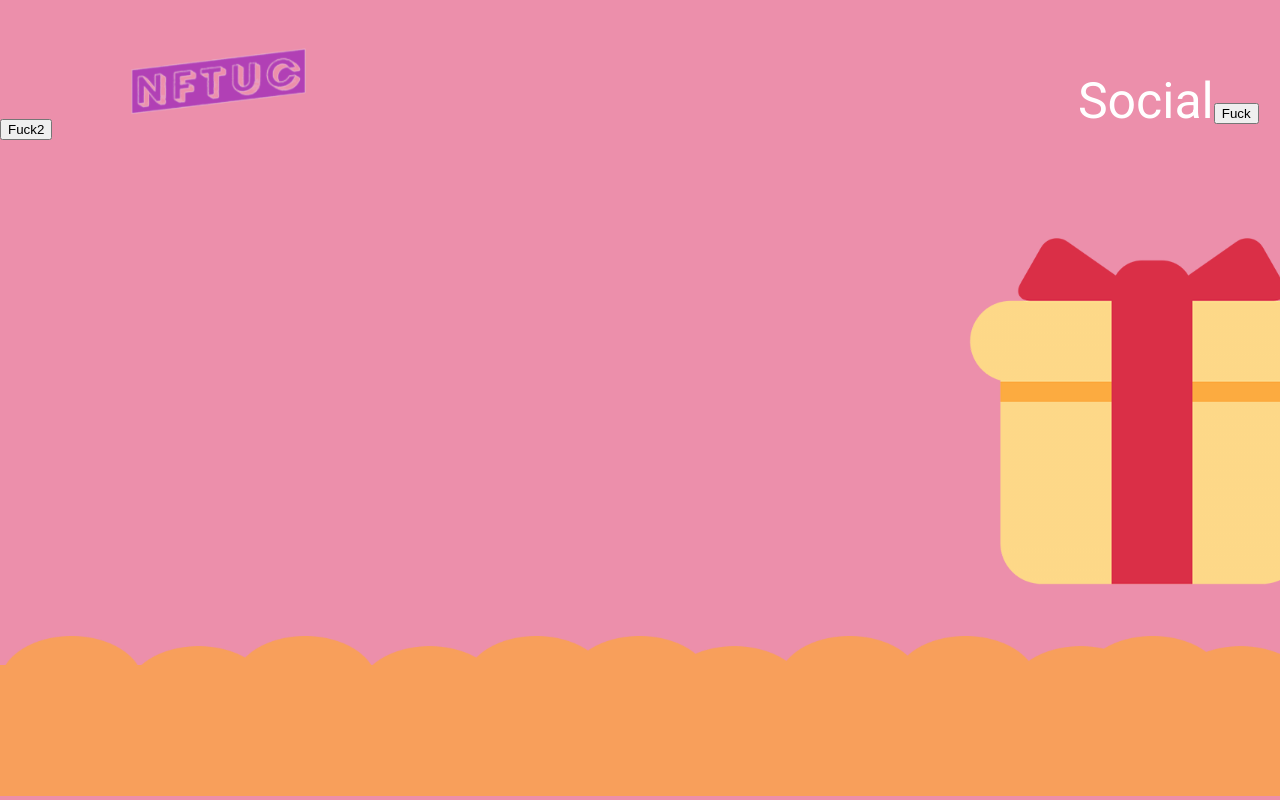
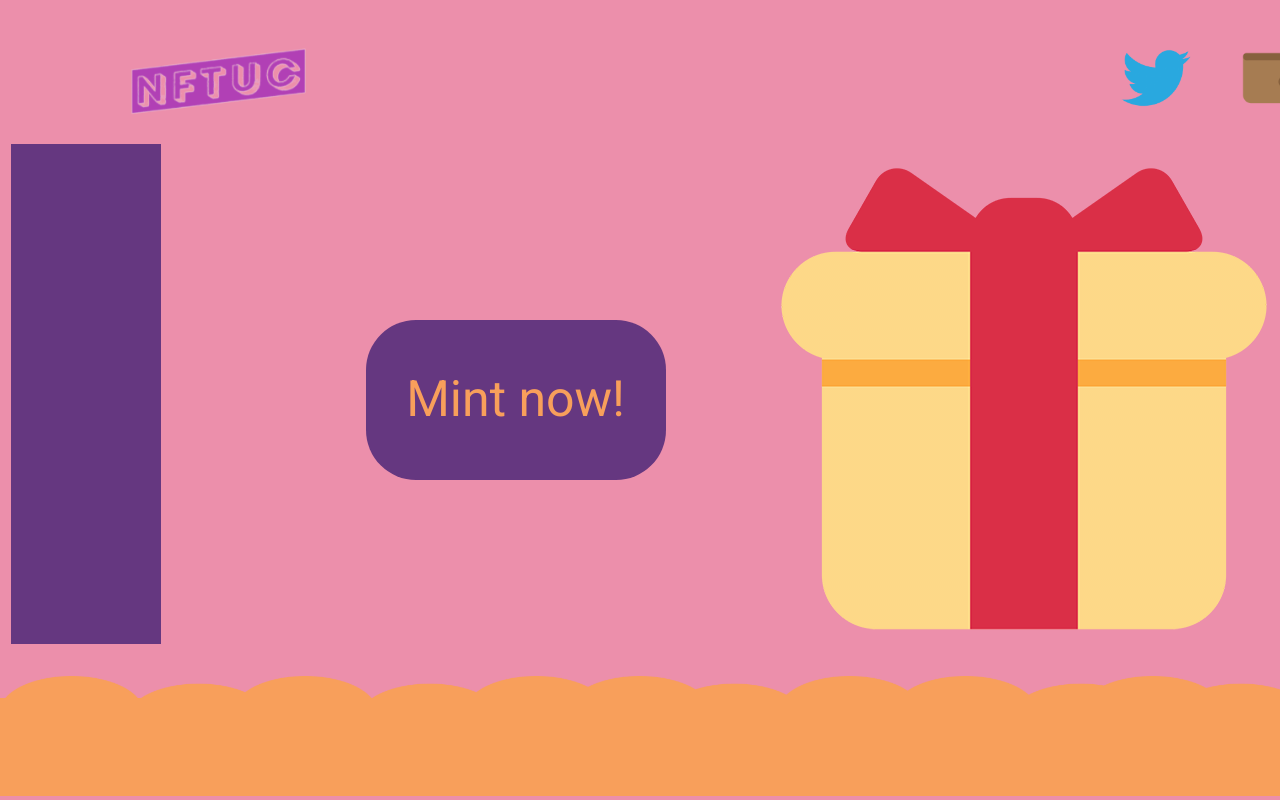
Before and after one commit to joellje/BlockchainInnovationPitch, a React (Create React App) app: page /landing in a window 1280 px wide. Built offline with nearby package versions, Linux system fonts and the light colour scheme.

Commit message:
landing page

```diff
--- a/src/pages/landingPage.css
+++ b/src/pages/landingPage.css
@@ -7,32 +7,37 @@
 .pseudobar{
     padding-top: 3%;
     height: 10vh;
+    display: flex;
+    flex-direction: row;
+    align-items: center;
 }
 .logo{
     height: 100%;
 }
 .logoholder{
+    height: 100%;
     margin-left: 10%;
 }
 .social{
-    color: white;
     display: inline;
-    margin-left: 60%;
-    font-size: 50px;
-    font-family: 'Roboto', sans-serif;
-
+    margin-left: 63%;
+    height: 100%;
+}
+.socialbutt{
+    height: 100%;
+}
+.socialbutt:hover{
+    cursor: pointer;
 }
 .body{
-    margin-top: 20vh;
-    display: inline;
+    margin-top: 2%;
+    display: flex;
+    flex-direction: row;
+    align-items: center;
+    justify-content: end;
+    padding-left: 0;
 }
-.gift{
-    margin-top: 10vh;
-    z-index: -1;
-    width:30%;
-    margin-left: 75%;
-    display: inline;
-}
+
 .party{
     position: absolute;
     bottom:0;
@@ -41,5 +46,49 @@
 }
 .partyimg{
     width: 100vw;
-    height: 20vh;
+    height: 15vh;
 }
+
+.wallet{
+    display: inline;
+    margin-left: 2%;
+    height: 100%;
+}
+
+.walletbutt{
+    margin-top: 1%;
+    height: 112%;
+}
+.walletbutt:hover{
+    cursor: pointer;
+}
+.mint{
+    width:300px;
+    height: 110px;
+    background-color: #653780;
+    border: none;
+    border-radius: 50px;
+    text-align: center;
+    padding-top:50px;
+    font-family: 'Roboto', sans-serif;
+    font-size: 50px;
+    color: #F89F5B;
+    margin-right: 8%;
+
+}
+.mint:hover{
+    background-color: #2f0846;
+    cursor: pointer;
+}
+
+.gift{
+    margin-left: 0%;
+}
+.panel{
+    height: 500px;
+    width: 150px;
+    background-color: #653780;
+    margin-right: 16%;
+    align-self: flex-start;
+    z-index: 2;
+}
--- a/src/pages/landingPage.js
+++ b/src/pages/landingPage.js
@@ -4,6 +4,8 @@ import logo from "../assets/nftuc.png";
 import gift from "../assets/giftEmoji.png"
 import party from "../assets/party.png"
 import {Button} from "react-bootstrap"
+import twitter from "../assets/twitter.png"
+import wallet from "../assets/wallet.png"
 export default function landingPage() {
   return (
     <div className="mainpage">
@@ -11,17 +13,20 @@ export default function landingPage() {
           <span className="logoholder">
             <img src={logo} className="logo"/>
           </span>
-            <div className="social">
-              Social
-            </div>
-            <Button variant="primary">
-              Fuck
-            </Button>{' '}
+          <div className="social">
+            <img className="socialbutt" src={twitter}/>
+          </div>
+          <div className="wallet">
+            <img className="walletbutt" src={wallet}/>
+          </div>
         </div>
         <div className="body">
-          <Button variant="primary">
-              Fuck2
-            </Button>{' '}
+          <div className="panel">
+
+          </div>
+          <div className="mint" unselectable="on">
+              Mint now!
+          </div>
           <img className="gift" src={gift}/>
         </div>
         <div className="party">
```
Also changed, not shown: src/assets/twitter.png (added), src/assets/wallet.png (added).
